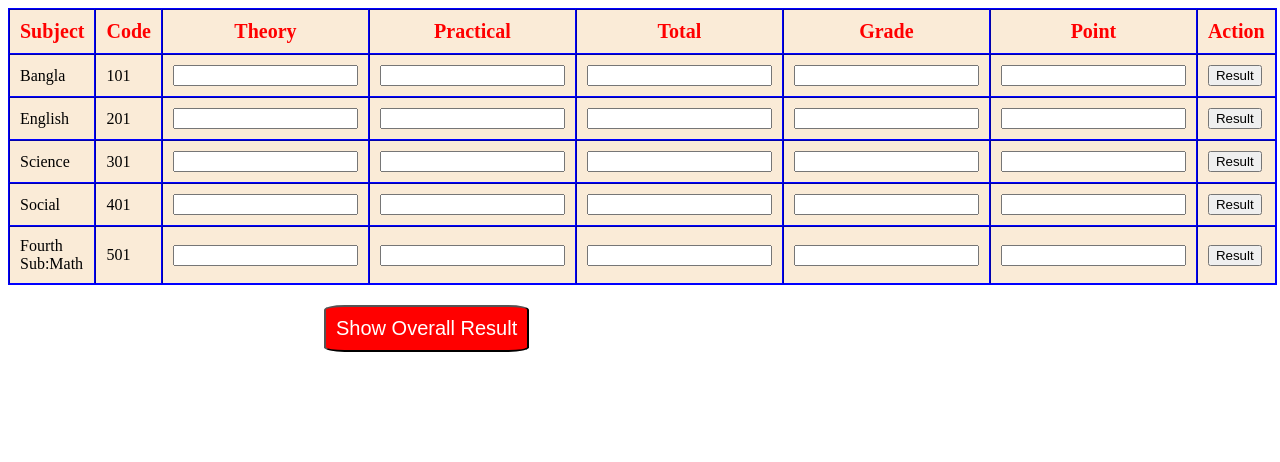
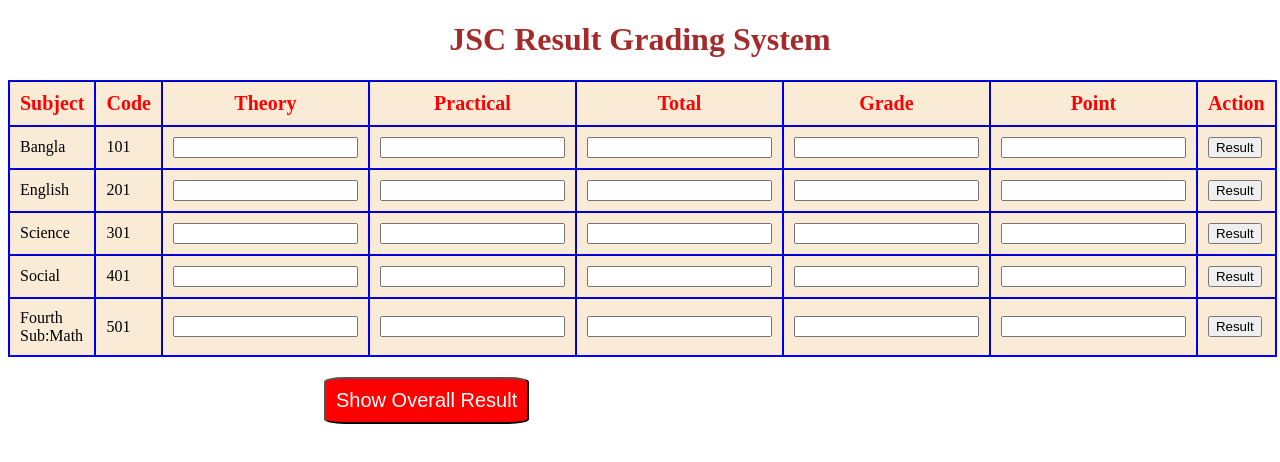
Before and after one commit to Mursalin-Dowla/mursalin-js-grade-calculator, a plain HTML site: page index.html in a window 1280 px wide. Drawn offline with Linux system fonts and the light colour scheme.

Commit message:
heading added

```diff
--- a/index.html
+++ b/index.html
@@ -7,6 +7,9 @@
     <title>Document</title>
   </head>
   <body>
+    <div style="width: 100%; margin: auto; text-align: center; color: brown;">
+        <h1>JSC Result Grading System</h1>
+    </div>
     <table border="1" align="center" cellspacing="0" cellpadding="10px" style="border: 1px solid blue;background-color: antiquewhite;">
       <thead style="color: red; font-size: 20px;">
         <tr>
```
